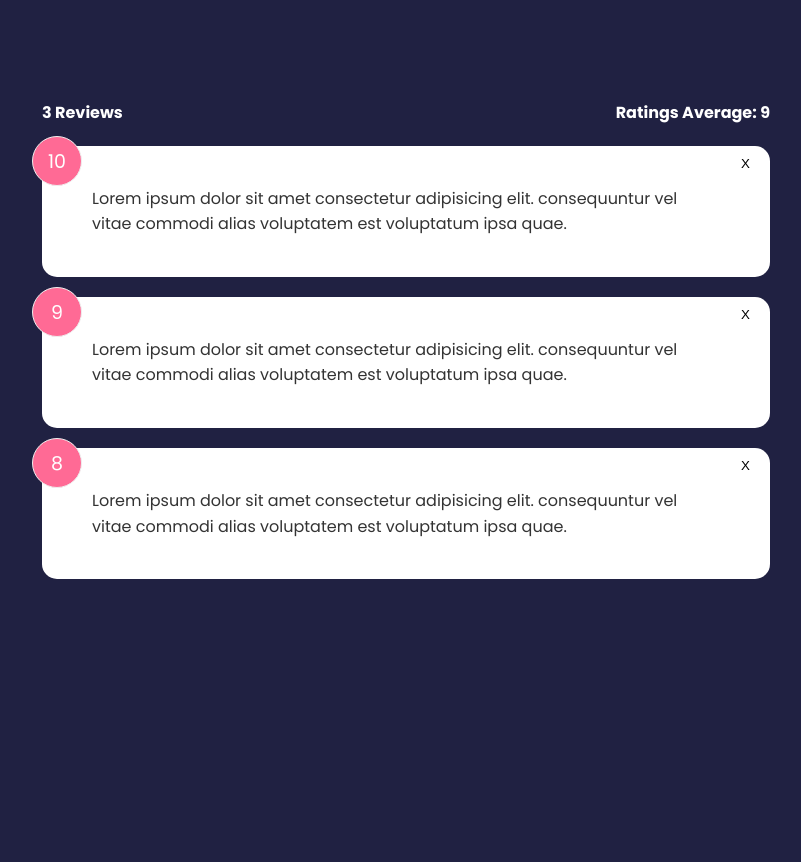
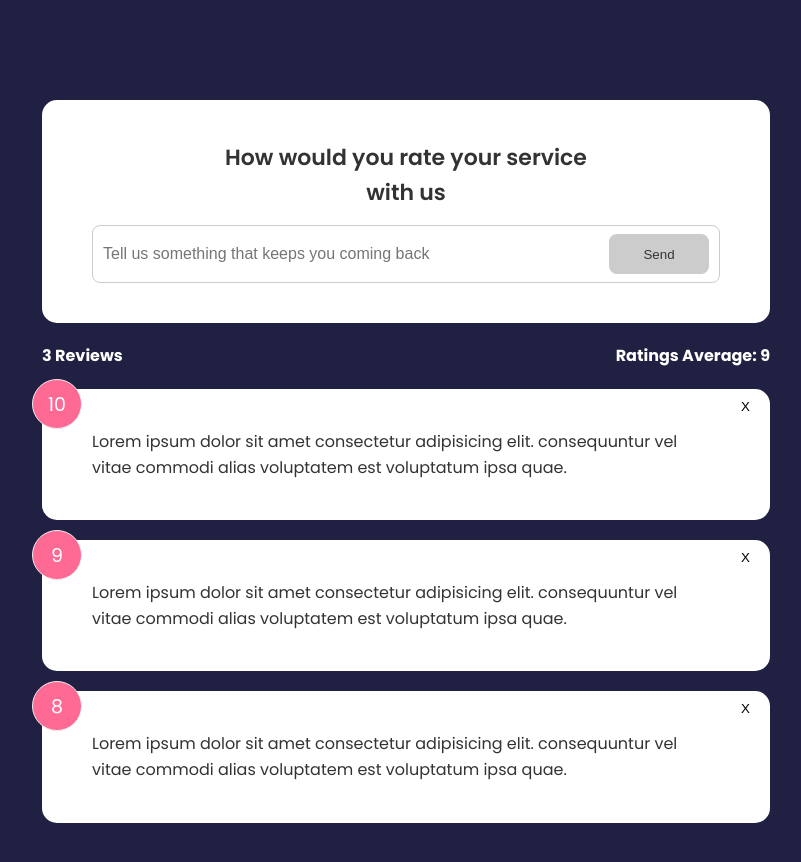
Before and after one commit to OkkashaAlly/svelte-feedback-ui, a Svelte app: page / in a window 1280 px wide. Shown: the top 862 px of the page, without its empty margins (234-1035 px from the left). Before the commit the page ends 800 px from the top, so only its background shows below. Built offline with nearby package versions, Linux system fonts and the light colour scheme.

Commit message:
FeedbackForm added

```diff
--- a/src/App.svelte
+++ b/src/App.svelte
@@ -1,4 +1,5 @@
 <script>
+  import FeedbackForm from "./components/FeedbackForm.svelte";
   import FeedbackList from "./components/FeedbackList.svelte";
   import FeedbackStats from "./components/FeedbackStats.svelte";
 
@@ -31,6 +32,7 @@
 </script>
 
 <main class="container">
+  <FeedbackForm />
   <FeedbackStats {count} {average} />
   <FeedbackList {feedbackList} on:delete-feedback={deleteFeedback} />
 </main>
--- /dev/null
+++ b/src/components/Button.svelte
@@ -0,0 +1,45 @@
+<script>
+  // @ts-nocheck
+
+  export let style = "primary";
+  export let disabled = false;
+  export let type = "button";
+</script>
+
+<button class={style} {disabled} {type}><slot /></button>
+
+<style>
+  button {
+    color: #fff;
+    border: 0;
+    border-radius: 8px;
+    color: #fff;
+    width: 100px;
+    height: 40px;
+    cursor: pointer;
+  }
+
+  .primary {
+    background-color: #202142;
+  }
+
+  .secondary {
+    background: #ff6a95;
+  }
+
+  button:hover {
+    transform: scale(0.98);
+    opacity: 0.9;
+  }
+
+  button:disabled {
+    background-color: #cccccc;
+    color: #333;
+    cursor: auto;
+  }
+
+  button:disabled:hover {
+    transform: scale(1);
+    opacity: 1;
+  }
+</style>
--- /dev/null
+++ b/src/components/FeedbackForm.svelte
@@ -0,0 +1,77 @@
+<script>
+  import Button from "./Button.svelte";
+  import Card from "./Card.svelte";
+
+  let text = "";
+  let btnDisabled = true;
+  let min = 10;
+  let message;
+
+  const handleInput = () => {
+    if (text.trim().length <= min) {
+      message = `Text must be at least ${min} characters`;
+      btnDisabled = true;
+    } else {
+      message = null;
+      btnDisabled = false;
+    }
+  };
+</script>
+
+<Card>
+  <header><h2>How would you rate your service with us</h2></header>
+  <form action="">
+    <div class="input-group">
+      <input
+        type="text"
+        bind:value={text}
+        on:input={handleInput}
+        placeholder="Tell us something that keeps you coming back"
+      />
+      <Button disabled={btnDisabled} type="submit">Send</Button>
+    </div>
+    {#if message}
+      <div class="message">
+        {message}
+      </div>
+    {/if}
+  </form>
+</Card>
+
+<style>
+  header {
+    max-width: 400px;
+    margin: auto;
+  }
+
+  header h2 {
+    font-size: 22px;
+    font-weight: 600;
+    text-align: center;
+  }
+
+  .input-group {
+    display: flex;
+    flex-direction: row;
+    border: 1px solid #ccc;
+    padding: 8px 10px;
+    border-radius: 8px;
+    margin-top: 15px;
+  }
+
+  input {
+    flex-grow: 2;
+    border: none;
+    font-size: 16px;
+  }
+
+  input:focus {
+    outline: none;
+  }
+
+  .message {
+    padding-top: 10px;
+    text-align: center;
+    color: rebeccapurple;
+  }
+</style>
```
